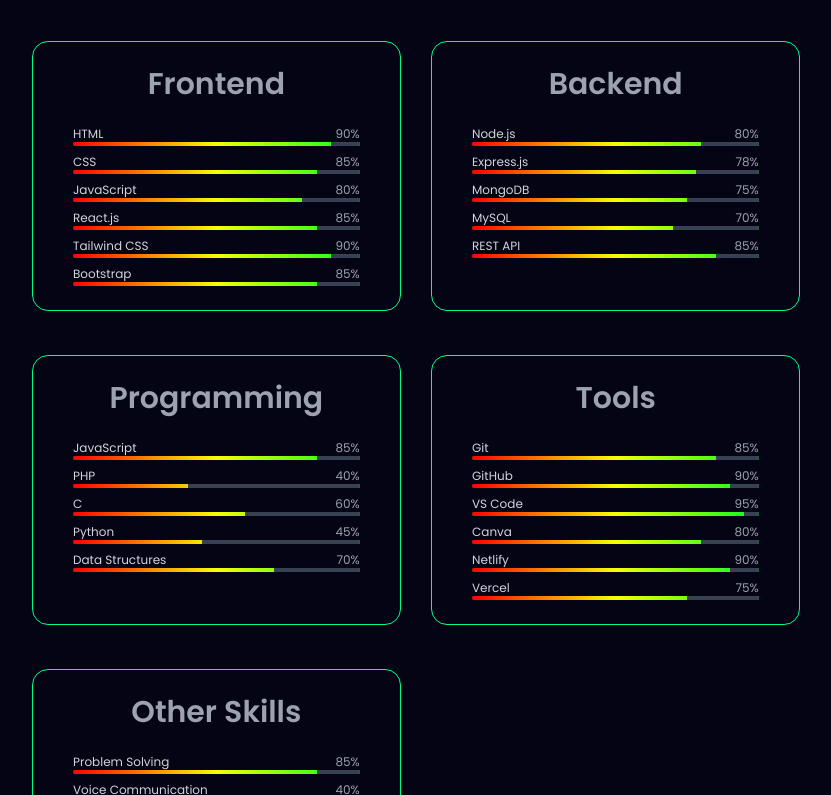
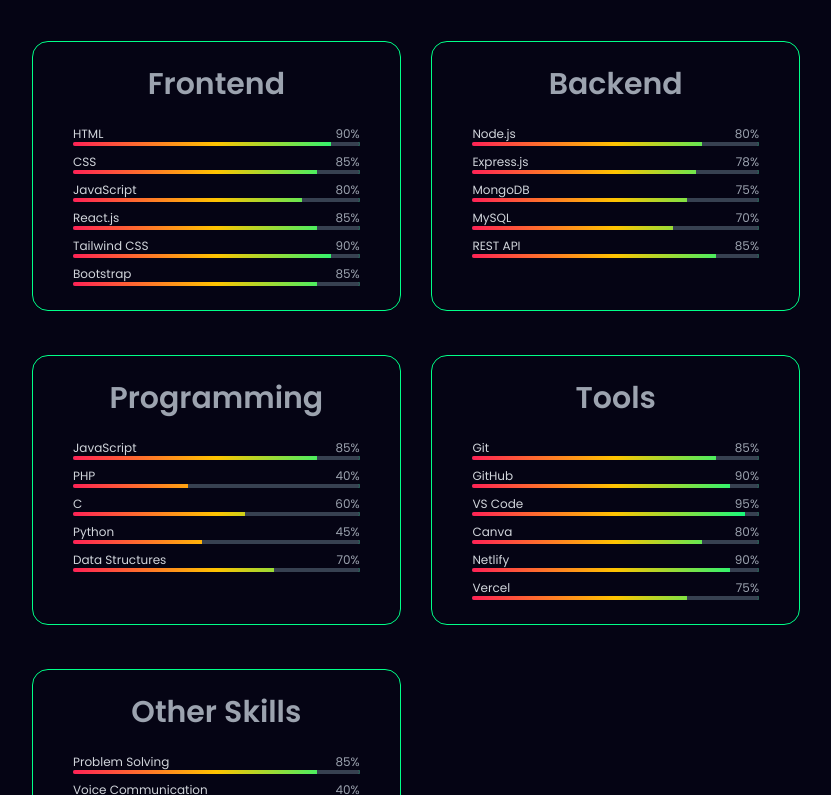
Before and after one commit to httpsashu404/React-Portfolio, a React (Vite) app: page / in a window 1280 px wide. Shown: the part 1465-2260 px from the top of the page, without its empty margins (224-1055 px from the left). Built offline with nearby package versions, Linux system fonts and the light colour scheme.

Commit message:
first commit

```diff
--- a/src/components/Skills/Skills.jsx
+++ b/src/components/Skills/Skills.jsx
@@ -28,14 +28,6 @@ const Skills = () => (
             {category.title}
           </h3>
 
-          <Tilt
-            tiltMaxAngleX={20}
-            tiltMaxAngleY={20}
-            perspective={1000}
-            scale={1.05}
-            transitionSpeed={1000}
-            gyroscope={true}
-          >
             <div className="flex flex-col gap-2">
               {category.skills.map((skill) => (
                 <div key={skill.name} className="w-full">
@@ -57,7 +49,7 @@ const Skills = () => (
                       className="absolute top-0 left-0 w-full h-full"
                       style={{
                         background:
-                          "linear-gradient(to right, #ff0000, #f6ff00, #00ff22)",
+                          "linear-gradient(to right, #ff2255, #ffc400, #00ff88)",
                       }}
                     ></div>
 
@@ -74,7 +66,6 @@ const Skills = () => (
                 </div>
               ))}
             </div>
-          </Tilt>
         </div>
       ))}
     </div>
```
